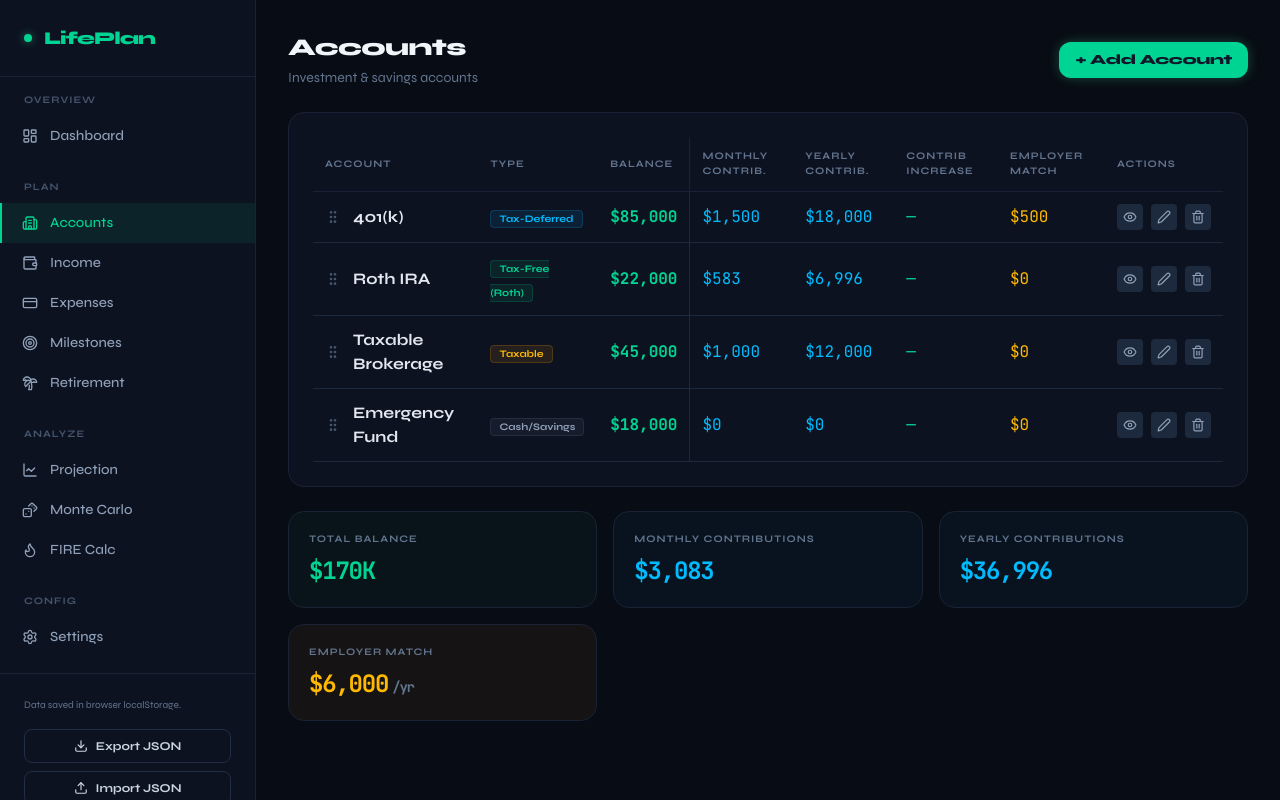
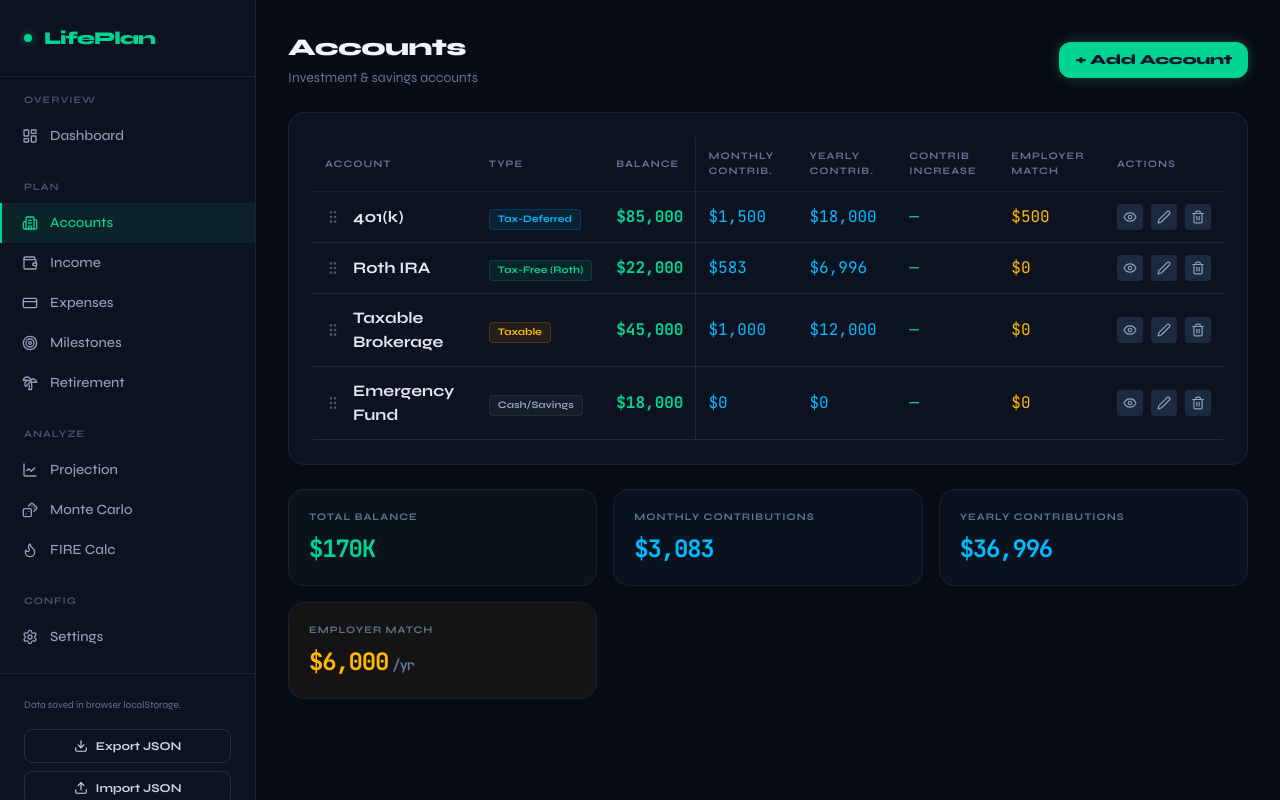
Before and after one commit to TtlMetal/lifeplan2, a React (Vite) app: page / in a window 1280 px wide. Both pictures are taken after a click on the button "Accounts". Built offline with nearby package versions, Linux system fonts and the light colour scheme.

Commit message:
Text wrapping for Roth and Cash Type label

```diff
--- a/src/components/AccountItem.tsx
+++ b/src/components/AccountItem.tsx
@@ -45,7 +45,7 @@ export const AccountItem = ({ account, onEdit, onDelete, onToggle }: AccountItem
         </div>
       </td>
       <td className="p-3 border-b border-slate-800">
-        <span className={`px-2 py-0.5 rounded text-[10px] font-bold border ${typeBadgeClass(account.type)}`}>
+        <span className={`inline-block whitespace-nowrap px-2 py-0.5 rounded text-[10px] font-bold border ${typeBadgeClass(account.type)}`}>
           {typeLabel(account.type)}
         </span>
       </td>
--- a/src/components/IncomeExpensesPage.tsx
+++ b/src/components/IncomeExpensesPage.tsx
@@ -79,7 +79,7 @@ export const IncomeExpensesPage = ({ type, items, milestones, onAdd, onEdit, onD
                     <div className="flex items-center gap-2">
                       <span className="font-bold text-slate-200">{item.name}</span>
                       {!isIncome && (item as Expense).duringRetirement && (
-                        <span className="px-1.5 py-0.5 rounded bg-sky-500/10 text-sky-400 border border-sky-500/20 text-[9px] font-bold uppercase tracking-widest">Retirement</span>
+                        <span className="inline-block whitespace-nowrap px-1.5 py-0.5 rounded bg-sky-500/10 text-sky-400 border border-sky-500/20 text-[9px] font-bold uppercase tracking-widest">Retirement</span>
                       )}
                     </div>
                   </td>
@@ -90,7 +90,7 @@ export const IncomeExpensesPage = ({ type, items, milestones, onAdd, onEdit, onD
                     </div>
                   </td>
                   <td className="p-3 border-b border-slate-800">
-                    <span className={`px-2 py-0.5 rounded text-[10px] font-bold border ${
+                    <span className={`inline-block whitespace-nowrap px-2 py-0.5 rounded text-[10px] font-bold border ${
                       item.freq === 'monthly'
                         ? 'bg-sky-500/10 text-sky-400 border-sky-500/20'
                         : 'bg-amber-500/10 text-amber-400 border-amber-500/20'
```
